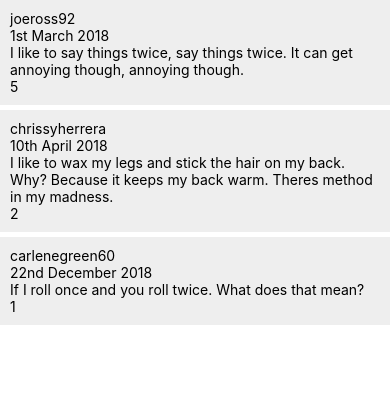
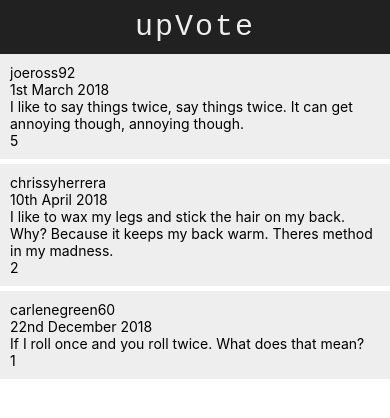
Before and after one commit to LouiseReid/upVote, a React Native app: screen / in a window 390 px wide. Shown: the top 418 px of the page. Built offline with nearby package versions, Linux system fonts and the light colour scheme.

Commit message:
styled header component

```diff
--- a/App.js
+++ b/App.js
@@ -1,11 +1,15 @@
 import React, {Component} from 'react';
-import CommentsContainer from './src/components/CommentsContainer'
+import CommentsContainer from './src/components/CommentsContainer';
+import Header from './src/components/Header';
 import { data } from './src/data';
 
 export default class App extends Component {
   render() {
     return (
-      <CommentsContainer comments={data}/>
+      <>
+        <Header title="upVote" />
+        <CommentsContainer comments={data}/>
+      </>
     );
   }
 }
--- /dev/null
+++ b/src/components/Header.js
@@ -0,0 +1,27 @@
+import React from 'react';
+import { View, Text, StyleSheet, Platform } from 'react-native';
+
+const Header = ({title}) => (
+
+  <View style={styles.container}>
+    <Text style={styles.text}>{title}</Text>
+  </View>
+
+)
+
+const styles = StyleSheet.create({
+  container: {
+    backgroundColor: '#212121'
+  },
+  text: {
+    textAlign: 'center',
+    color: '#eee',
+    fontSize: 30,
+    fontFamily: Platform.OS === 'ios' ? 'Avenir' : 'monospace',
+    letterSpacing: 2,
+    paddingTop: Platform.OS === 'ios' ? 35 : 10,
+    paddingBottom: 10
+  }
+})
+
+export default Header
```
